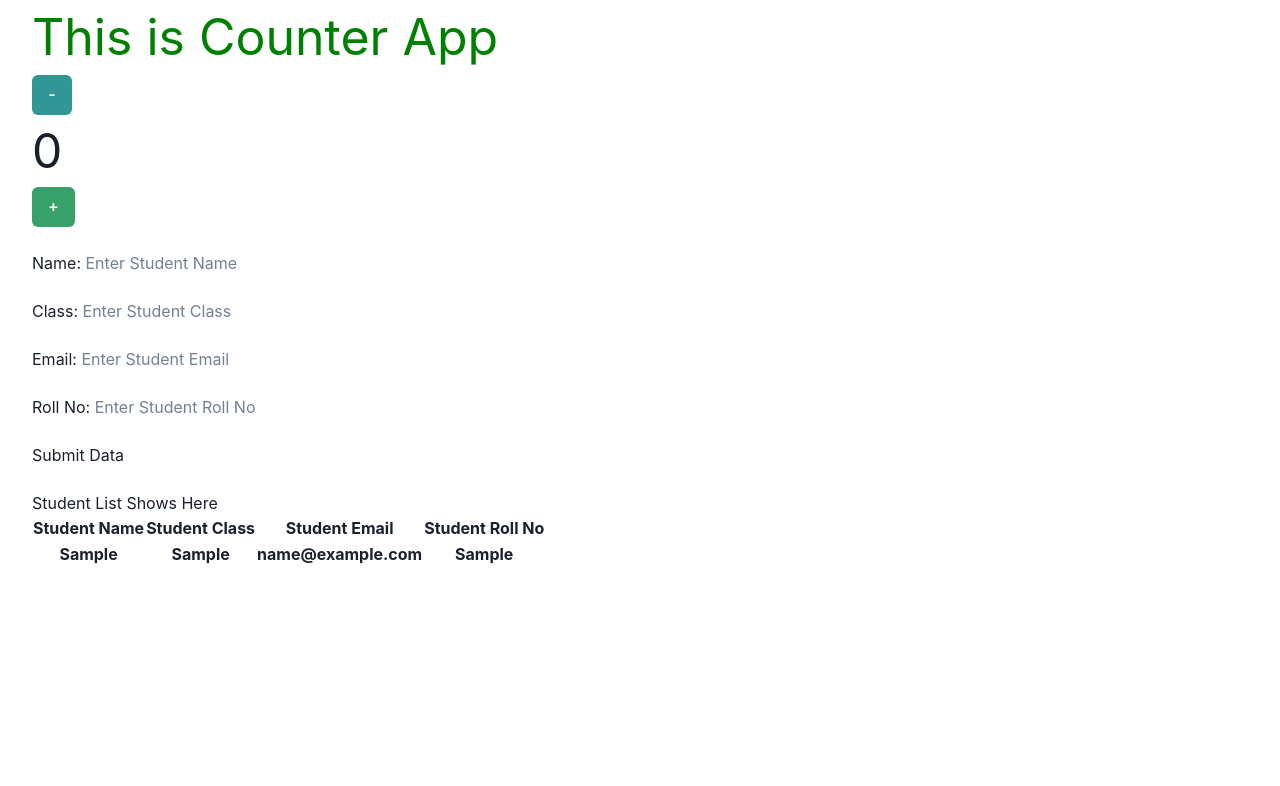
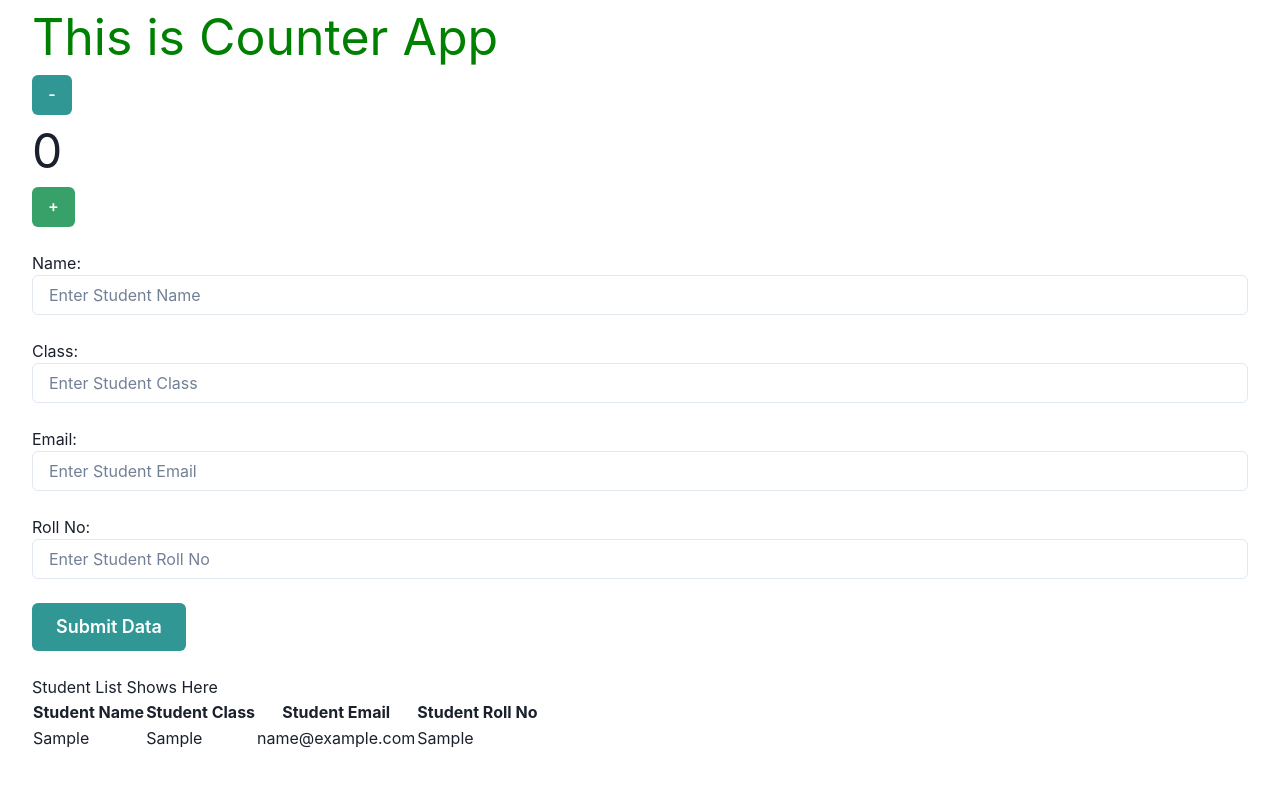
Before and after one commit to numanbinnasrullah/nextjsFormHandling, a Next.js app: page / in a window 1280 px wide. Both pictures are taken after typing "Sample", "Sample", "name@example.com", "Sample" into the empty fields and a click on the button "Submit Data". Shown: the top 786 px of the page. Built offline with nearby package versions, Linux system fonts and the light colour scheme.

Commit message:
Chakra UI

```diff
--- a/components/formHandling/FormHandling.tsx
+++ b/components/formHandling/FormHandling.tsx
@@ -1,6 +1,6 @@
 import { useState } from "react";
 import StudentList from "../studentList/StudentList";
-import { Input } from '@chakra-ui/react'
+import { Input, Button } from '@chakra-ui/react'
 
 
 const FormHandling = () => {
@@ -44,22 +44,27 @@ const FormHandling = () => {
     <div>
 
       <label htmlFor="">Name: </label>
-      <input type="text" placeholder="Enter Student Name" value={studentName} onChange={ (e) => setStudentName(e.target.value)} />
+      <Input type="text" placeholder="Enter Student Name" value={studentName} onChange={ (e) => setStudentName(e.target.value)}/>
+      {/* <input type="text" placeholder="Enter Student Name" value={studentName} onChange={ (e) => setStudentName(e.target.value)} />  */}
       <br />
       <br />
       <label htmlFor="">Class: </label>
-      <input type="text" placeholder="Enter Student Class" value={studentClass} onChange={ (e) => setStudentClass(e.target.value)}/>
+      <Input type="text" placeholder="Enter Student Class" value={studentClass} onChange={ (e) => setStudentClass(e.target.value)}/>
+      {/* <input type="text" placeholder="Enter Student Class" value={studentClass} onChange={ (e) => setStudentClass(e.target.value)}/>  */}
       <br />
       <br />
       <label htmlFor="">Email: </label>
-      <input type="text" placeholder="Enter Student Email" value={studentEmail} onChange={ (e) => setStudentEmail(e.target.value)}/>
+      <Input type="text" placeholder="Enter Student Email" value={studentEmail} onChange={ (e) => setStudentEmail(e.target.value)}/>
+      {/* <input type="text" placeholder="Enter Student Email" value={studentEmail} onChange={ (e) => setStudentEmail(e.target.value)}/>  */}
       <br />
       <br />
       <label htmlFor="">Roll No: </label>
-      <input type="text" placeholder="Enter Student Roll No" value={studentRollNo} onChange={ (e) => setStudentRollNo(e.target.value)}/>
+      <Input type="text" placeholder="Enter Student Roll No" value={studentRollNo} onChange={ (e) => setStudentRollNo(e.target.value)}/>
+      {/* <input type="text" placeholder="Enter Student Roll No" value={studentRollNo} onChange={ (e) => setStudentRollNo(e.target.value)}/> */}
       <br />
       <br />
-      <button onClick={submitHandler}>Submit Data</button>
+      <Button colorScheme='teal' size='lg' onClick={submitHandler}> Submit Data</Button>
+      {/* <button onClick={submitHandler}>Submit Data</button> */}
       <br />
       <br />
 
--- a/components/studentList/StudentList.tsx
+++ b/components/studentList/StudentList.tsx
@@ -14,11 +14,11 @@ const StudentList = (props) => {
                 </tr>
       {props.studentData.map( (student) => {
         return (
-         <tr>
-            <th>{student.name}</th>
-            <th>{student.class}</th>
-            <th>{student.email}</th>
-            <th> {student.rollNo}</th>
+         <tr key={student.rollNo} style={{textAlign:'cenetr'}}>
+            <td>{student.name}</td>
+            <td>{student.class}</td>
+            <td>{student.email}</td>
+            <td> {student.rollNo}</td>
          </tr>
         )
       })}
```
